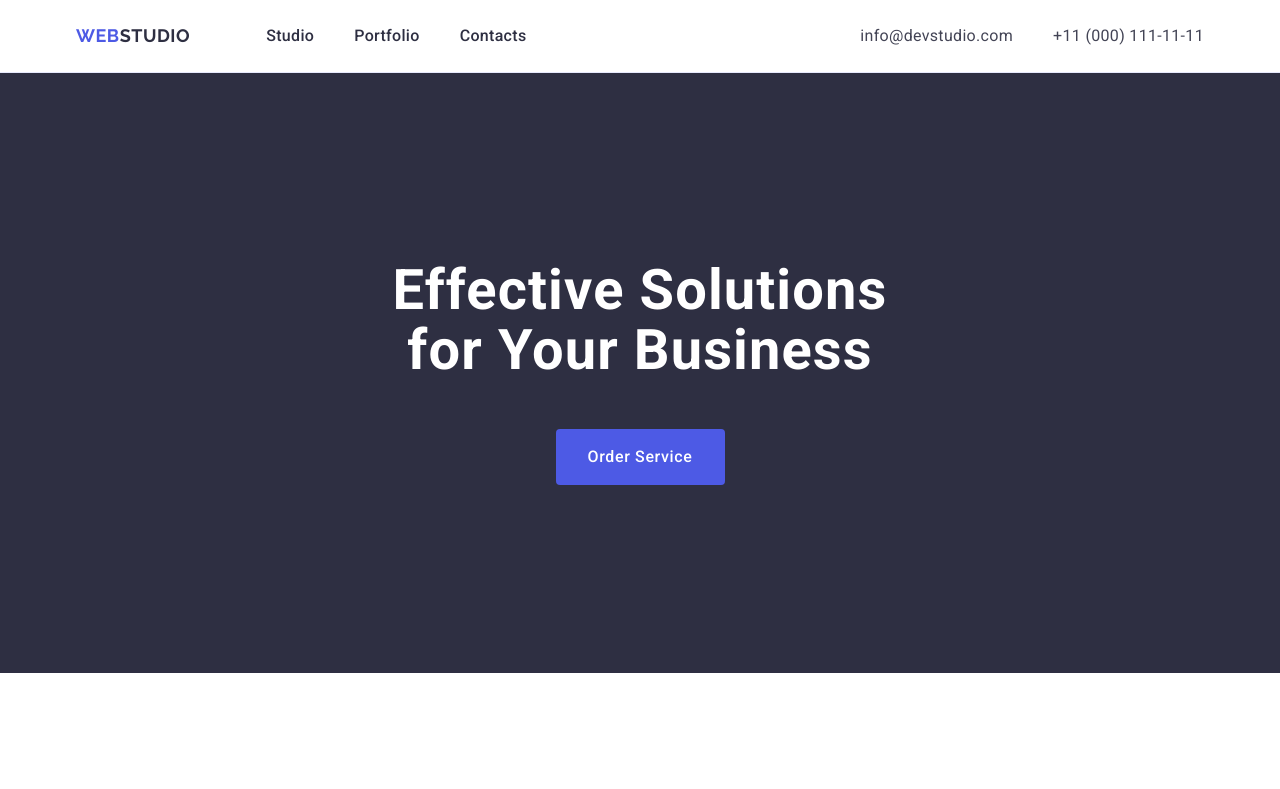
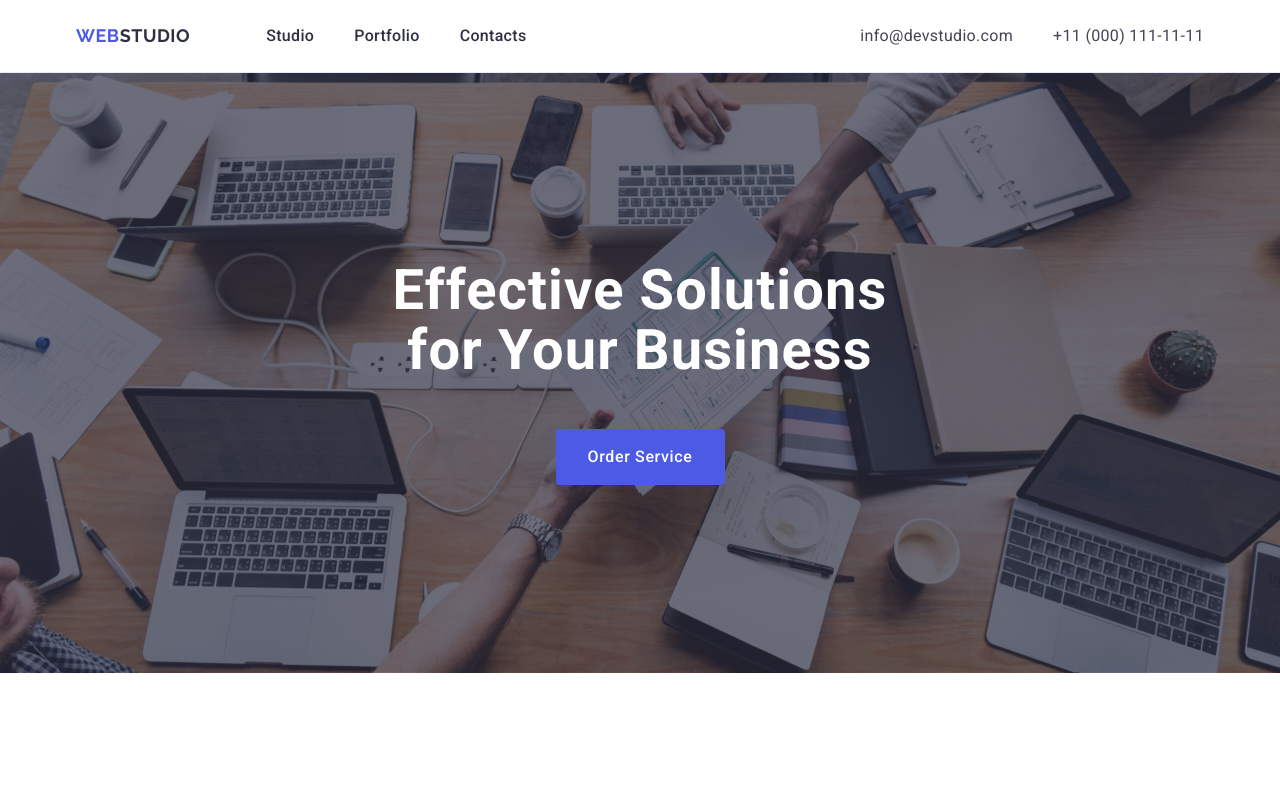
Before and after one commit to LobanovSK/goit-markup-hw-04, a plain HTML site: page index.html in a window 1280 px wide. Shown: the top 789 px of the page. Drawn offline with nearby package versions, Linux system fonts and the light colour scheme.

Commit message:
add background

```diff
--- a/css/styles.css
+++ b/css/styles.css
@@ -103,6 +103,17 @@
 .section-one {
   background-color: #2e2f42;
   padding: 188px 0 188px;
+  background-image: url(/images/people-office.jpg);
+  background-repeat: no-repeat;
+  background-position: center center;
+  background-size: cover;
+  color: #fff;
+  background-image: linear-gradient(
+      to bottom,
+      rgba(46, 47, 66, 0.7),
+      rgba(46, 47, 66, 0.7)
+    ),
+    url(/images/people-office.jpg);
 }
 
 .title-one {
```
Also changed, not shown: images/people-office.jpg (added).
